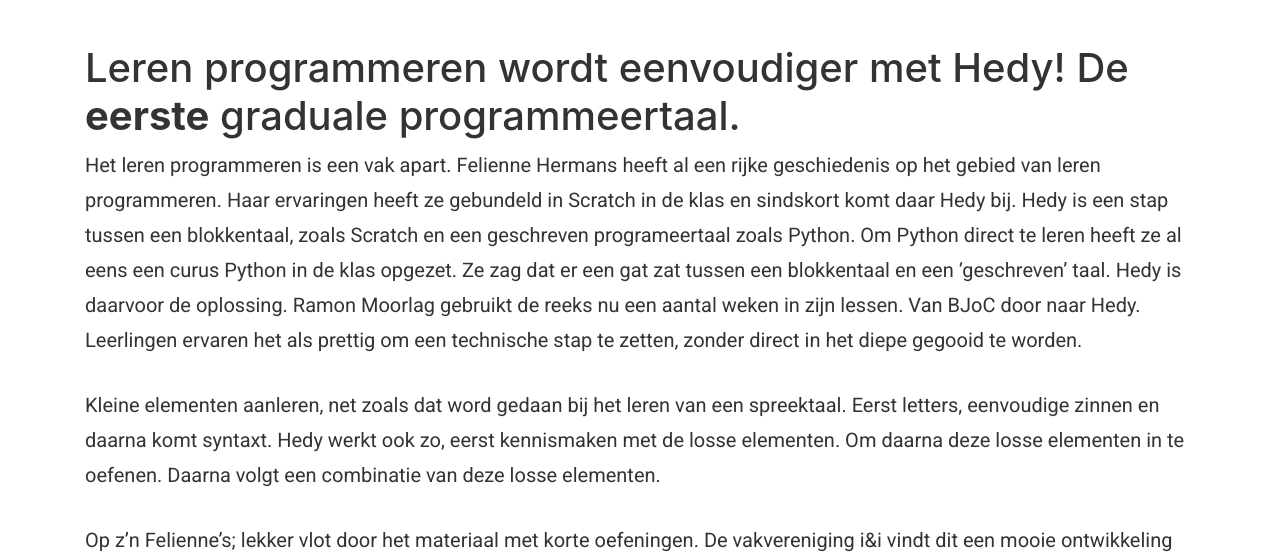
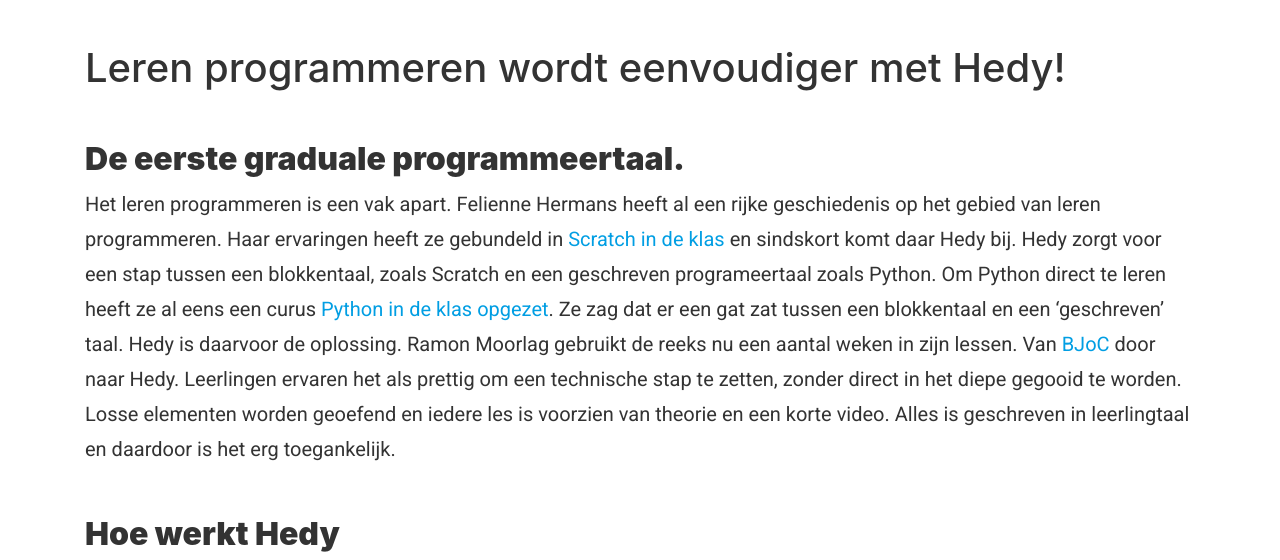
Before and after one commit to ieni/website, a Jekyll site: the page built from _posts/2020-04-20-Hedy.md, in a window 1280 px wide and 900 px high, cut to the strip 340-900 px from the top of the window. Built offline with Jekyll 4.4.1, drawn with Linux system fonts in a browser that asks for light colours.

Commit message:
Update 2020-04-20-Hedy.md

```diff
--- a/_posts/2020-04-20-Hedy.md
+++ b/_posts/2020-04-20-Hedy.md
@@ -5,9 +5,12 @@
 layout: post
 header: /assets/img/content/bjoc_header.jpg
 ---
-# Leren programmeren wordt eenvoudiger met Hedy! De __eerste__ graduale programmeertaal.
+# Leren programmeren wordt eenvoudiger met Hedy!
+## De __eerste__ graduale programmeertaal.
 
-Het leren programmeren is een vak apart. Felienne Hermans heeft al een rijke geschiedenis op het gebied van leren programmeren. Haar ervaringen heeft ze gebundeld in Scratch in de klas en sindskort komt daar Hedy bij. Hedy is een stap tussen een blokkentaal, zoals Scratch en een geschreven programeertaal zoals Python. Om Python direct te leren heeft ze al eens een curus Python in de klas opgezet. Ze zag dat er een gat zat tussen een blokkentaal en een 'geschreven' taal. Hedy is daarvoor de oplossing. Ramon Moorlag gebruikt de reeks nu een aantal weken in zijn lessen. Van BJoC door naar Hedy. Leerlingen ervaren het als prettig om een technische stap te zetten, zonder direct in het diepe gegooid te worden.
+Het leren programmeren is een vak apart. Felienne Hermans heeft al een rijke geschiedenis op het gebied van leren programmeren. Haar ervaringen heeft ze gebundeld in [Scratch in de klas](https://www.edx.org/course/scratch-programmeren-voor-kinderen-8#!) en sindskort komt daar Hedy bij. Hedy zorgt voor een stap tussen een blokkentaal, zoals Scratch en een geschreven programeertaal zoals Python. Om Python direct te leren heeft ze al eens een curus [Python in de klas opgezet](http://pythonindeklas.nl/). Ze zag dat er een gat zat tussen een blokkentaal en een 'geschreven' taal. Hedy is daarvoor de oplossing. Ramon Moorlag gebruikt de reeks nu een aantal weken in zijn lessen. Van [BJoC](www.bjoc.nl) door naar Hedy. Leerlingen ervaren het als prettig om een technische stap te zetten, zonder direct in het diepe gegooid te worden. Losse elementen worden geoefend en iedere les is voorzien van theorie en een korte video. Alles is geschreven in leerlingtaal en daardoor is het erg toegankelijk.
+
+## Hoe werkt Hedy
 
 Kleine elementen aanleren, net zoals dat word gedaan bij het leren van een spreektaal. Eerst letters, eenvoudige zinnen en daarna komt syntaxt. Hedy werkt ook zo, eerst kennismaken met de losse elementen. Om daarna deze losse elementen in te oefenen. Daarna volgt een combinatie van deze losse elementen.
 
```
